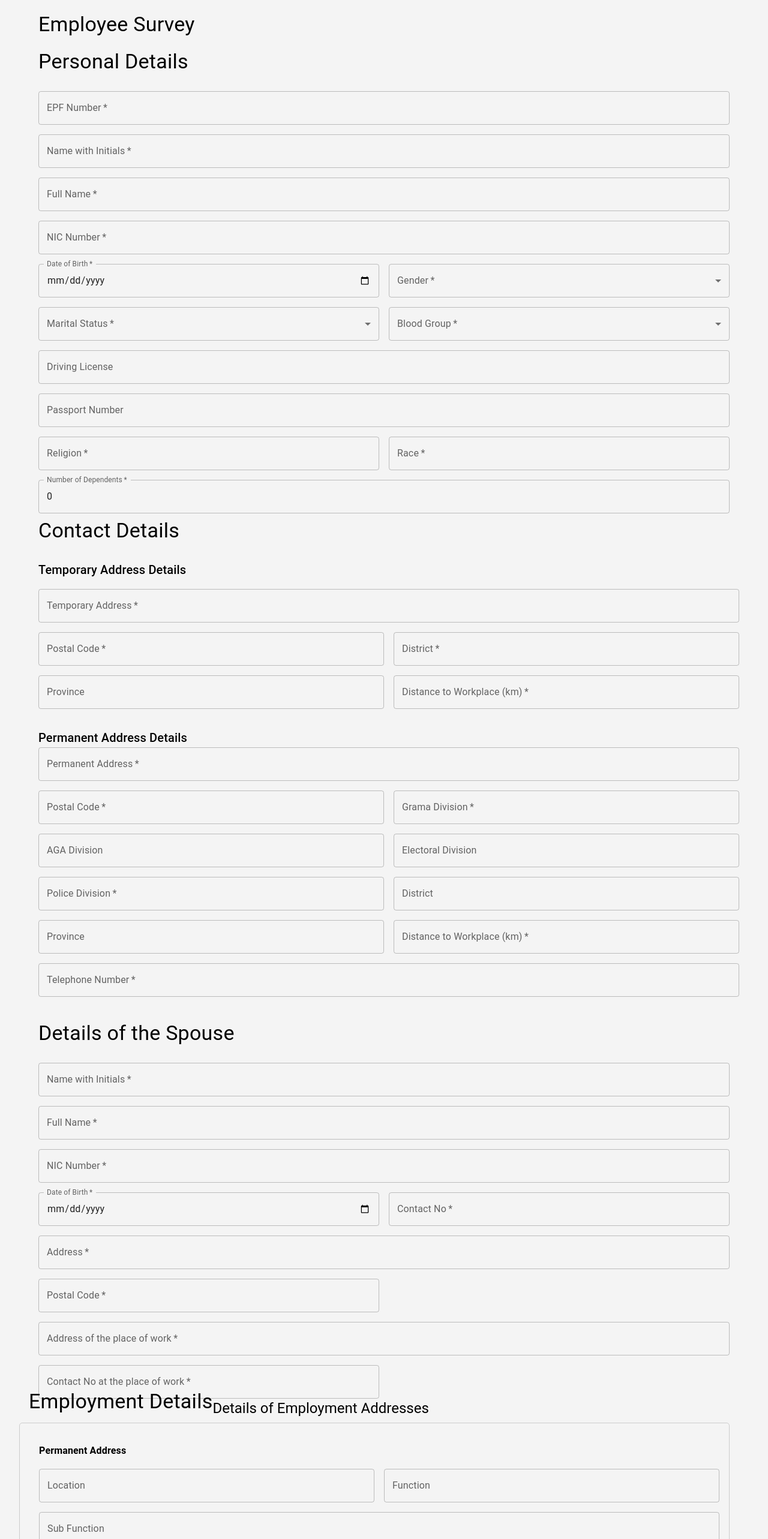
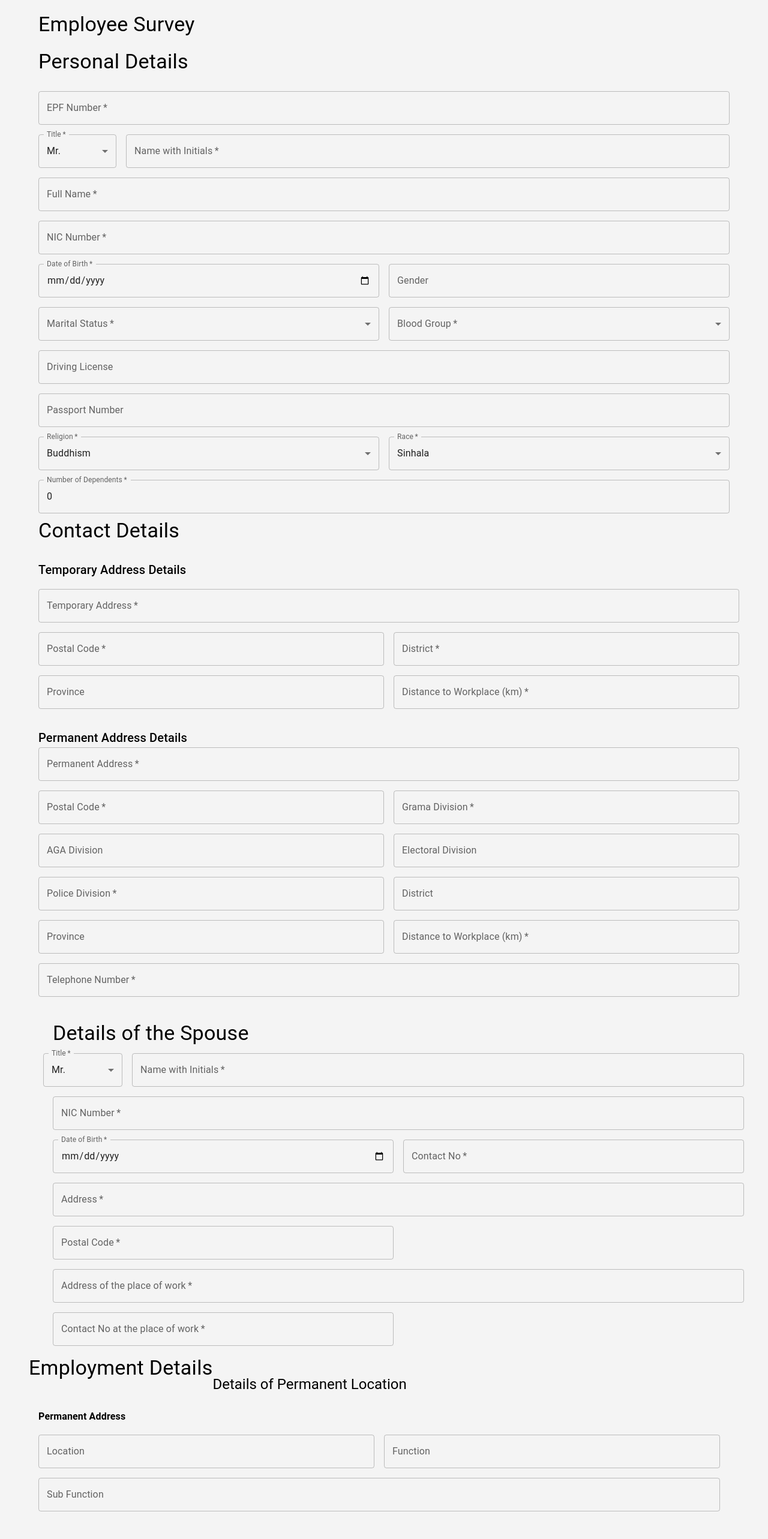
Before and after one commit to Pramudi99/Employee-Survey, a React (Vite) app in the folder employeeSurvey/: page / in a window 1280 px wide. Shown: the top 2566 px of the page at 60% size. Built offline with nearby package versions, Linux system fonts and the light colour scheme.

Commit message:
UI modifiaction

```diff
--- a/employeeSurvey/src/components/EmployeeForm/ContactDetails.jsx
+++ b/employeeSurvey/src/components/EmployeeForm/ContactDetails.jsx
@@ -36,10 +36,12 @@ const ContactDetails = ( {setContactDetails} ) => {
         updatedFormData.permanentProvince = addressInfo.Province_Name;
         updatedFormData.permanentDistrict = addressInfo.District_Name;
         updatedFormData.permanentElectoral = addressInfo.Polling_Division_Name;
+        updatedFormData.permanentAGADivision = addressInfo.DSD_Name;
       } else {
         updatedFormData.permanentProvince = "";
         updatedFormData.permanentDistrict = "";
         updatedFormData.permanentElectoral = "";
+        updatedFormData.permanentAGADivision = "";
       }
     }
 
@@ -69,7 +71,7 @@ const ContactDetails = ( {setContactDetails} ) => {
             <TextField label="Temporary Address" name="temporaryAddress" fullWidth variant="outlined" value={formData.temporaryAddress} onChange={handleChange} required />
           </Grid>
           <Grid item xs={12} sm={6}>
-            <TextField label="Postal Code" name="temporaryPostalCode" type="number" fullWidth variant="outlined" value={formData.temporaryPostalCode} onChange={handleChange} required />
+            <TextField label="Postal Code" name="temporaryPostalCode" fullWidth variant="outlined" value={formData.temporaryPostalCode} onChange={handleChange} required />
           </Grid>
           <Grid item xs={12} sm={6}>
             <TextField label="District" name="temporaryDistrict" fullWidth variant="outlined" value={formData.temporaryDistrict} onChange={handleChange} required />
--- a/employeeSurvey/src/components/EmployeeForm/EmploymentDetailsForm.jsx
+++ b/employeeSurvey/src/components/EmployeeForm/EmploymentDetailsForm.jsx
@@ -1,13 +1,8 @@
-
-
-
-import React, { useState } from "react";
+import React, { useState, useEffect } from "react";
 import {
   TextField,
   Grid,
   Typography,
-  Card,
-  CardContent,
   MenuItem,
   Button,
   IconButton,
@@ -20,7 +15,7 @@ const EmploymentDetailsForm = ({ setEmploymentDetails }) => {
     presentDesignation: "",
     presentGrade: "",
     joinedAs: "",
-    joinedDetails: {}, // Initially empty, will be set based on joinedAs
+    joinedDetails: {},
     employmentAddresses: [
       { addressType: "Permanent", location: "", function: "", subFunction: "" },
       { addressType: "Temporary", location: "", function: "", subFunction: "" },
@@ -28,90 +23,79 @@ const EmploymentDetailsForm = ({ setEmploymentDetails }) => {
     promotions: [],
   });
 
+  useEffect(() => {
+    setEmploymentDetails(employmentDetails);
+  }, [employmentDetails, setEmploymentDetails]);
+
   const handleChange = (e) => {
     const { name, value } = e.target;
-
-    // Update the local state
     setLocalEmploymentDetails((prevDetails) => ({
       ...prevDetails,
-      [name]: value
+      [name]: value,
+      ...(name === "joinedAs" && {
+        joinedDetails: value === "Permanent"
+          ? { joinedType: "Permanent", epfNumber: "", designation: "", grade: "", date: "" }
+          : { joinedType: "Contract", epfNumber: "", designation: "", grade: "", date: "" },
+      }),
     }));
-
-    // If the 'joinedAs' field changes, update the 'joinedDetails' object accordingly
-    if (name === "joinedAs") {
-      const joinedType = value === "Permanent" ? "Permanent" : "Contract";
-
-      // Update the local state and global state with the updated 'joinedType'
-      setLocalEmploymentDetails((prevDetails) => ({
-        ...prevDetails,
-        joinedAs: value,
-        joinedDetails: { ...prevDetails.joinedDetails, joinedType } // Set the correct joinedType
-      }));
-
-      // Also update the global state
-      setEmploymentDetails((prevDetails) => ({
-        ...prevDetails,
-        joinedAs: value,
-        joinedDetails: { ...prevDetails.joinedDetails, joinedType }
-      }));
-    } else {
-      // For other fields, just update both the local and global state
-      setEmploymentDetails((prevDetails) => ({
-        ...prevDetails,
-        [name]: value
-      }));
-    }
   };
 
-
+  const handleJoinedDetailsChange = (field, value) => {
+    setLocalEmploymentDetails((prevDetails) => ({
+      ...prevDetails,
+      joinedDetails: { ...prevDetails.joinedDetails, [field]: value },
+    }));
+  };
 
   const handleEmploymentAddressChange = (index, field, value) => {
     const updatedAddresses = [...employmentDetails.employmentAddresses];
     updatedAddresses[index][field] = value;
-    setLocalEmploymentDetails({ ...employmentDetails, employmentAddresses: updatedAddresses });
-    setEmploymentDetails({ ...employmentDetails, employmentAddresses: updatedAddresses });
-  };
-
-  const handleJoinedDetailsChange = (field, value) => {
-    const updatedJoinedDetails = { ...employmentDetails.joinedDetails, [field]: value };
-    setLocalEmploymentDetails({ ...employmentDetails, joinedDetails: updatedJoinedDetails });
-    setEmploymentDetails({ ...employmentDetails, joinedDetails: updatedJoinedDetails });
+    setLocalEmploymentDetails((prevDetails) => ({
+      ...prevDetails,
+      employmentAddresses: updatedAddresses,
+    }));
   };
 
   const handlePromotionChange = (index, field, value) => {
     const updatedPromotions = [...employmentDetails.promotions];
     updatedPromotions[index][field] = value;
-    setLocalEmploymentDetails({ ...employmentDetails, promotions: updatedPromotions });
-    setEmploymentDetails({ ...employmentDetails, promotions: updatedPromotions });
+    setLocalEmploymentDetails((prevDetails) => ({
+      ...prevDetails,
+      promotions: updatedPromotions,
+    }));
   };
 
   const addPromotion = () => {
     const newPromotion = { grade: "", designation: "", durationFrom: "", durationTo: "", location: "", function: "", subFunction: "" };
-    setLocalEmploymentDetails({ ...employmentDetails, promotions: [...employmentDetails.promotions, newPromotion] });
-    setEmploymentDetails({ ...employmentDetails, promotions: [...employmentDetails.promotions, newPromotion] });
+    setLocalEmploymentDetails((prevDetails) => ({
+      ...prevDetails,
+      promotions: [...prevDetails.promotions, newPromotion],
+    }));
   };
 
   const removePromotion = (index) => {
     const updatedPromotions = employmentDetails.promotions.filter((_, i) => i !== index);
-    setLocalEmploymentDetails({ ...employmentDetails, promotions: updatedPromotions });
-    setEmploymentDetails({ ...employmentDetails, promotions: updatedPromotions });
+    setLocalEmploymentDetails((prevDetails) => ({
+      ...prevDetails,
+      promotions: updatedPromotions,
+    }));
   };
 
   return (
-    <Grid container spacing={2}>
+    <Grid container spacing={2} sx={{ mt: 2}}>
       <Typography variant="h4" gutterBottom>
         Employment Details
       </Typography>
 
-      <Typography variant="h5" sx={{ mt: 2, mb: 3 }}>
-        Details of Employment Addresses
+      <Typography variant="h5" sx={{ mt: 4, mb: 1}}>
+        Details of Permanent Location
       </Typography>
       {employmentDetails.employmentAddresses.map((address, index) => (
         <Grid
           container
           spacing={2}
           key={index}
-          sx={{ mb: 2, p: 2, border: "1px solid #ccc", borderRadius: "5px" }}
+          sx={{ mb: 2, p: 2, border: "non", borderRadius: "5px" }}
         >
           <Grid item xs={12}>
             <Typography variant="subtitle1" fontWeight="bold">
@@ -238,9 +222,9 @@ const EmploymentDetailsForm = ({ setEmploymentDetails }) => {
           <Grid item xs={12} sm={6}>
             <TextField
               fullWidth
-              label="C.T No"
-              value={employmentDetails.joinedDetails.ctNo || ""}
-              onChange={(e) => handleJoinedDetailsChange("ctNo", e.target.value)}
+              label="Contract No"
+              value={employmentDetails.joinedDetails.epfNumber || ""}
+              onChange={(e) => handleJoinedDetailsChange("epfNumber", e.target.value)}
             />
           </Grid>
           <Grid item xs={12} sm={6}>
--- a/employeeSurvey/src/components/EmployeeForm/PersonalDetails.jsx
+++ b/employeeSurvey/src/components/EmployeeForm/PersonalDetails.jsx
@@ -5,6 +5,7 @@ const PersonalDetailsForm = ({ setPersonalDetails }) => {
   const [formData, setFormData] = useState({
     epfNumber: "",
     nameWithInitials: "",
+    title:"",
     fullName: "",
     gender: "",
     maritalStatus: "",
@@ -81,7 +82,14 @@ const PersonalDetailsForm = ({ setPersonalDetails }) => {
       <Grid item xs={12}>
         <TextField label="EPF Number" name="epfNumber" fullWidth variant="outlined" value={formData.epfNumber} onChange={handleChange} required />
       </Grid>
-      <Grid item xs={12}>
+      <Grid item xs={12} sm={1.5}>
+        <TextField select label="Title" name="title" fullWidth variant="outlined" value={formData.title || "Mr"} onChange={handleChange} required>
+          <MenuItem value="Mr">Mr.</MenuItem>
+          <MenuItem value="Mrs">Mrs.</MenuItem>
+          <MenuItem value="Miss">Miss.</MenuItem>
+        </TextField>
+      </Grid>
+      <Grid item xs={10.5}>
         <TextField label="Name with Initials" name="nameWithInitials" fullWidth variant="outlined" value={formData.nameWithInitials} onChange={handleChange} required />
       </Grid>
       <Grid item xs={12}>
@@ -94,10 +102,10 @@ const PersonalDetailsForm = ({ setPersonalDetails }) => {
         <TextField label="Date of Birth" name="dateOfBirth" type="date" fullWidth variant="outlined" InputLabelProps={{ shrink: true }} value={formData.dateOfBirth} onChange={handleChange} required />
       </Grid>
       <Grid item xs={12} sm={6}>
-        <TextField select label="Gender" name="gender" fullWidth variant="outlined" value={formData.gender} onChange={handleChange} required>
-          <MenuItem value="Male">Male</MenuItem>
+        <TextField label="Gender" name="gender" fullWidth variant="outlined" value={formData.gender} onChange={handleChange}  InputProps={{readOnly: true,}} />
+          {/* <MenuItem value="Male">Male</MenuItem>
           <MenuItem value="Female">Female</MenuItem>
-        </TextField>
+        </TextField> */}
       </Grid>
       <Grid item xs={12} sm={6}>
         <TextField select label="Marital Status" name="maritalStatus" fullWidth variant="outlined" value={formData.maritalStatus} onChange={handleChange} required>
@@ -105,7 +113,8 @@ const PersonalDetailsForm = ({ setPersonalDetails }) => {
           <MenuItem value="Married">Married</MenuItem>
           <MenuItem value="Divorced">Divorced</MenuItem>
           <MenuItem value="Separated">Separated</MenuItem>
-          <MenuItem value="Widowed">Widowed</MenuItem>
+          <MenuItem value="Widowed">Widow</MenuItem>
+          <MenuItem value="Widowed">Widower</MenuItem>
         </TextField>
       </Grid>
       <Grid item xs={12} sm={6}>
@@ -134,10 +143,21 @@ const PersonalDetailsForm = ({ setPersonalDetails }) => {
         <TextField label="Passport Number" name="passportNumber" fullWidth variant="outlined" value={formData.passportNumber} onChange={handleChange} />
       </Grid>
       <Grid item xs={12} sm={6}>
-        <TextField label="Religion" name="religion" fullWidth variant="outlined" value={formData.religion} onChange={handleChange} required />
+        <TextField select label="Religion" name="religion" fullWidth variant="outlined" value={formData.religion || "Buddhism"} onChange={handleChange} required >
+          <MenuItem value="Buddhism">Buddhism</MenuItem>
+          <MenuItem value="Hindu">Hindu</MenuItem>
+          <MenuItem value="Islam">Islam</MenuItem>
+          <MenuItem value="Christianity">Christianity</MenuItem>
+        </TextField>
       </Grid>
       <Grid item xs={12} sm={6}>
-        <TextField label="Race" name="race" fullWidth variant="outlined" value={formData.race} onChange={handleChange} required />
+        <TextField select label="Race" name="race" fullWidth variant="outlined" value={formData.race || "Sinhala"} onChange={handleChange} required >
+        <MenuItem value="Sinhala">Sinhala</MenuItem>
+          <MenuItem value="Tamil">Tamil</MenuItem>
+          <MenuItem value="Muslim">Muslim</MenuItem>
+          <MenuItem value="Burgher">Burgher</MenuItem>
+          <MenuItem value="Malay"> Malay</MenuItem>
+        </TextField>
       </Grid>
       <Grid item xs={12}>
         <TextField label="Number of Dependents" name="numberOfDependents"  fullWidth variant="outlined" value={formData.numberOfDependents} onChange={handleChange} required />
--- a/employeeSurvey/src/components/EmployeeForm/SpouseDetails.jsx
+++ b/employeeSurvey/src/components/EmployeeForm/SpouseDetails.jsx
@@ -1,8 +1,9 @@
 import { useState, useEffect } from "react";
-import { TextField, Grid, Typography } from "@mui/material";
+import { TextField, Grid, Typography, MenuItem } from "@mui/material";
 
 const SpouseDetailsForm = ({ setSpouseDetails }) => {
   const [formData, setFormData] = useState({
+    title: "",
     nameWithInitials: "",
     fullName: "",
     dateOfBirth: "",
@@ -58,14 +59,22 @@ const SpouseDetailsForm = ({ setSpouseDetails }) => {
   };
 
   return (
-    <Grid container spacing={2} sx={{ mt: 2 }}>
+    <Grid container spacing={2} sx={{ mt: 2, ml:1 }}>
       <Typography sx={{ ml: 2, mt: 3 }} variant="h4" gutterBottom>Details of the Spouse</Typography>
-      <Grid item xs={12}>
-        <TextField label="Name with Initials" name="nameWithInitials" fullWidth variant="outlined" value={formData.nameWithInitials} onChange={handleChange} required />
-      </Grid>
-      <Grid item xs={12}>
-        <TextField label="Full Name" name="fullName" fullWidth variant="outlined" value={formData.fullName} onChange={handleChange} required />
-      </Grid>
+      <Grid container spacing={2}>
+          <Grid item xs={12} sm={1.5}>
+            <TextField  select label="Title"  name="title"  fullWidth  variant="outlined"  value={formData.title || "Mr"}  onChange={handleChange}  required  >
+              <MenuItem value="Mr">Mr.</MenuItem>
+              <MenuItem value="Mrs">Mrs.</MenuItem>
+              <MenuItem value="Miss">Miss.</MenuItem>
+            </TextField>
+          </Grid>
+
+          <Grid item xs={12} sm={10.5}>
+            <TextField label="Name with Initials" name="nameWithInitials"fullWidth variant="outlined" value={formData.nameWithInitials} onChange={handleChange}  required />
+          </Grid>
+        </Grid>
+
       <Grid item xs={12}>
         <TextField label="NIC Number" name="nicNumber" fullWidth variant="outlined" value={formData.nicNumber} onChange={handleChange} required />
       </Grid>
--- a/employeeSurvey/src/services/Api.jsx
+++ b/employeeSurvey/src/services/Api.jsx
@@ -13,6 +13,7 @@ export const submitEmployeeData = async (
   try {
     const payload = {
       epfNumber: personalDetails?.epfNumber || "",
+      title: personalDetails?.title || "",
       nameWithInitials: personalDetails?.nameWithInitials || "",
       fullName: personalDetails?.fullName || "",
       gender: personalDetails?.gender || "",
@@ -30,6 +31,7 @@ export const submitEmployeeData = async (
 
       spouseDetails: spouseDetails
         ? {
+            title:spouseDetails.title || "",
             nameWithInitials: spouseDetails.nameWithInitials || "",
             fullName: spouseDetails.fullName || "",
             dateOfBirth: formatDate(spouseDetails.dateOfBirth),
```
